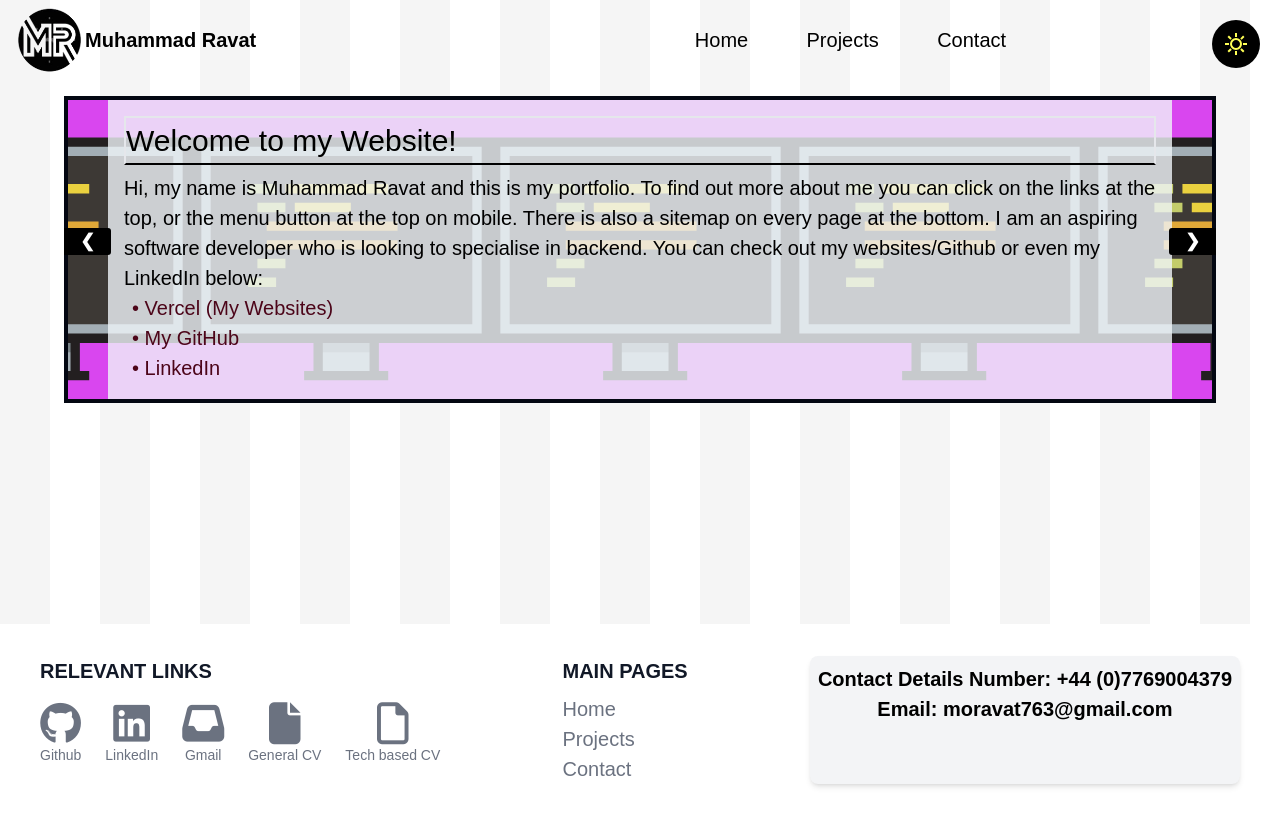
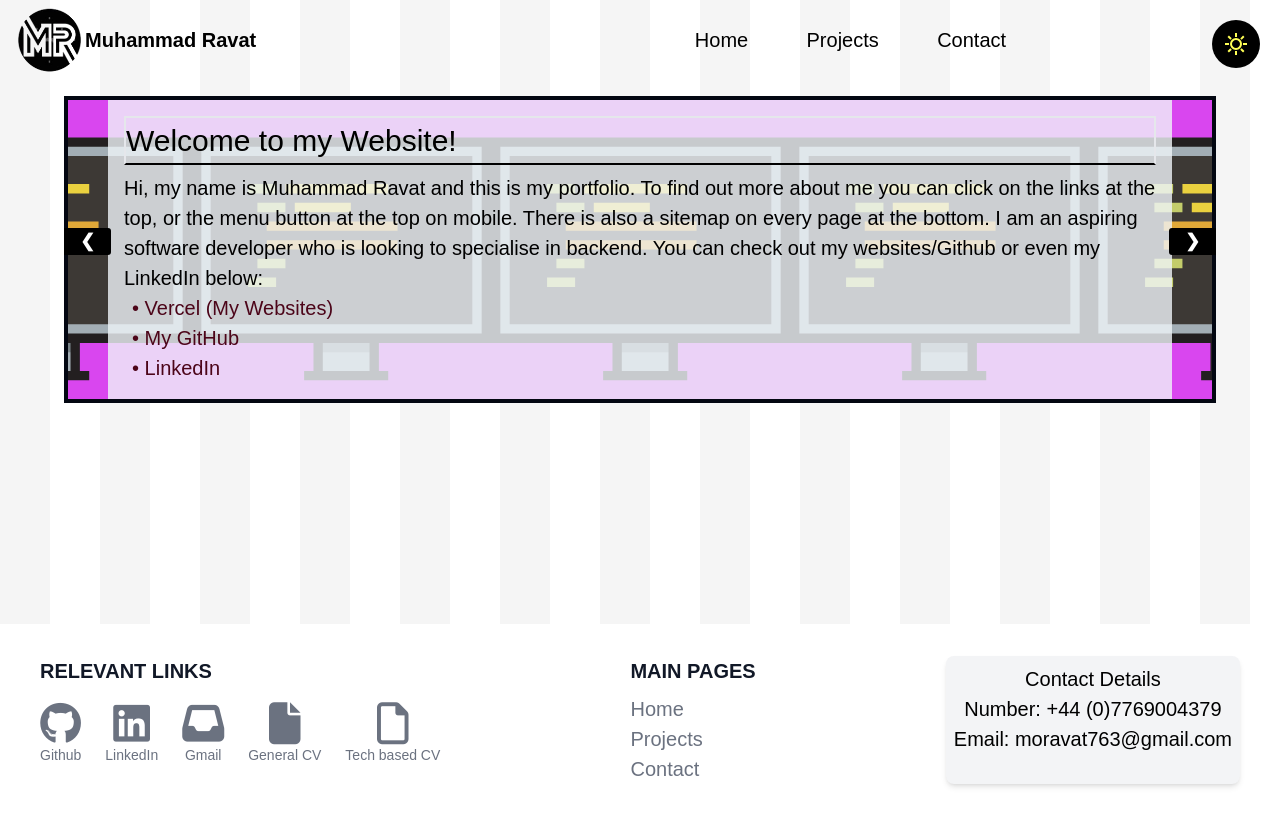
Before and after one commit to m0ravat/Portfolio-React-, a React (Vite) app in the folder my-first-react-app/: page / in a window 1280 px wide. Built offline with nearby package versions, Linux system fonts and the light colour scheme.

Commit message:
changed some footer font weight

```diff
--- a/my-first-react-app/src/MainPages/Components/footer.jsx
+++ b/my-first-react-app/src/MainPages/Components/footer.jsx
@@ -24,7 +24,7 @@ function Footer(){
                 </ul>
             </div>
             <div className="contact w-max p-2 text-center text-standard bg-gray-100 rounded-lg shadow-md">
-                <p className="font-bold mb-2">Contact Details
+                <p className="font-medium mb-2">Contact Details <br />
                     Number: <a href="tel:+447769004379" className="hover:text-blue-500">+44 (0)7769004379</a> <br />
                     Email: <a href="mailto:moravat763@gmail.com" className="hover:text-blue-500">moravat763@gmail.com</a>
                 </p>
```
